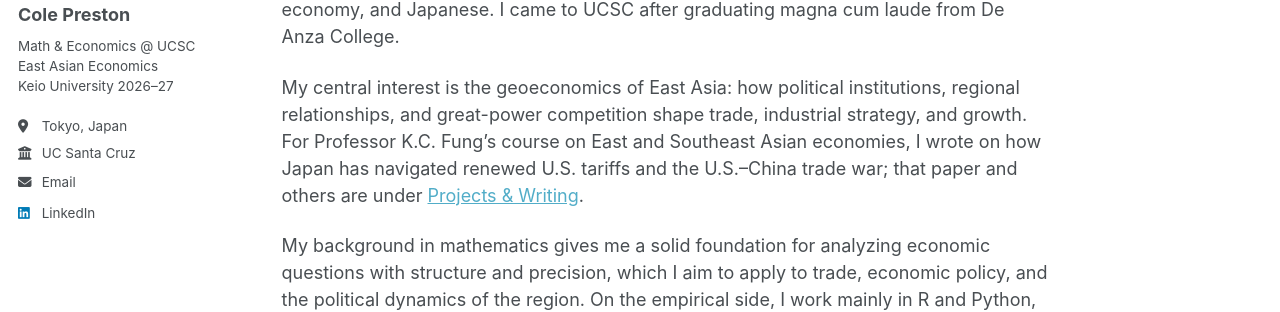
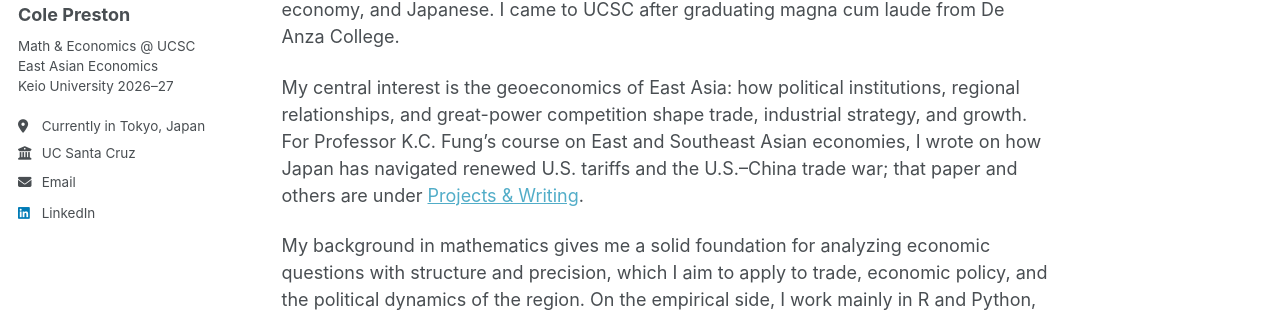
Before and after one commit to cole-preston/cole-preston.github.io, a Jekyll site: the page built from _pages/about.md, in a window 1280 px wide. Shown: the part 282-594 px from the top of the page. Built offline with Jekyll 4.4.1, drawn with Linux system fonts in a browser that asks for light colours; a style sheet for code colours, icons or effects is not loaded.

```diff
--- a/_config.yml
+++ b/_config.yml
@@ -27,7 +27,7 @@ author:
   name             : "Cole Preston"
   pronouns         : # example: "she/her"
   bio              : "Math & Economics @ UCSC<br>East Asian Economics<br>Keio University 2026–27"
-  location         : "Tokyo, Japan"
+  location         : "Currently in Tokyo, Japan"
   employer         : "UC Santa Cruz"
   uri              : # URL
   email            : "officialcolepreston@gmail.com"
```
